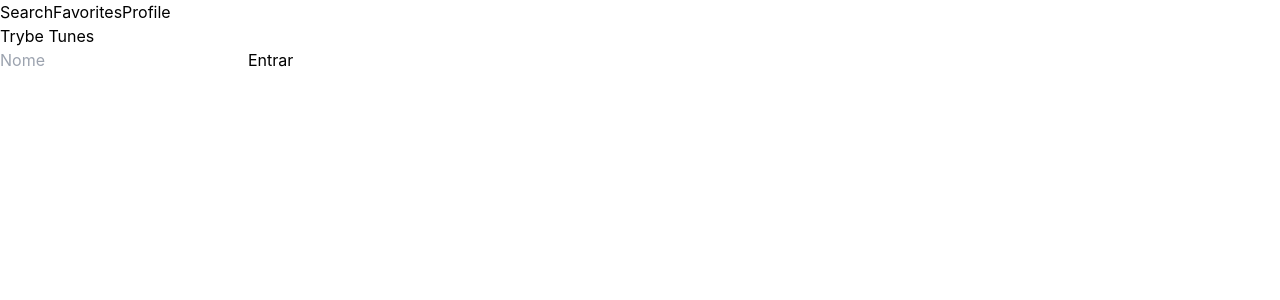
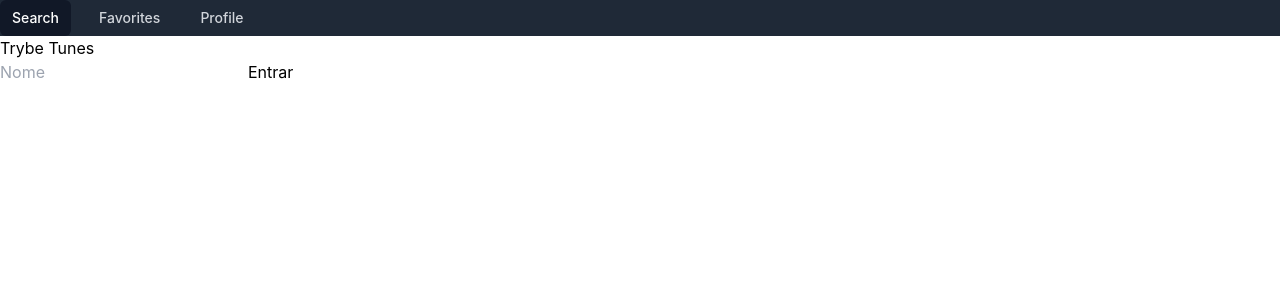
Before and after one commit to ninapalmadev/trybetunes, a React (Create React App) app: page / in a window 1280 px wide. Shown: the top 300 px of the page. Built offline with nearby package versions, Linux system fonts and the light colour scheme.

Commit message:
css do header

```diff
--- a/src/components/Header.jsx
+++ b/src/components/Header.jsx
@@ -27,10 +27,30 @@ class Header extends React.Component {
     const { name, loading } = this.state;
     return (
       <header data-testid="header-component">
-        <nav>
-          <Link data-testid="link-to-search" to="/search">Search</Link>
-          <Link data-testid="link-to-favorites" to="/favorites">Favorites</Link>
-          <Link data-testid="link-to-profile" to="/profile">Profile</Link>
+        <nav className="flex space-x-4 bg-gray-800">
+          <Link
+            data-testid="link-to-search"
+            to="/search"
+            className="bg-gray-900 text-white rounded-md px-3 py-2 text-sm font-medium"
+          >
+            Search
+          </Link>
+          <Link
+            data-testid="link-to-favorites"
+            to="/favorites"
+            className="text-gray-300 hover:bg-gray-700
+            hover:text-white rounded-md px-3 py-2 text-sm font-medium"
+          >
+            Favorites
+          </Link>
+          <Link
+            data-testid="link-to-profile"
+            to="/profile"
+            className="text-gray-300 hover:bg-gray-700
+            hover:text-white rounded-md px-3 py-2 text-sm font-medium"
+          >
+            Profile
+          </Link>
         </nav>
         { loading ? <Load /> : <p data-testid="header-user-name">{name}</p>}
       </header>
```
